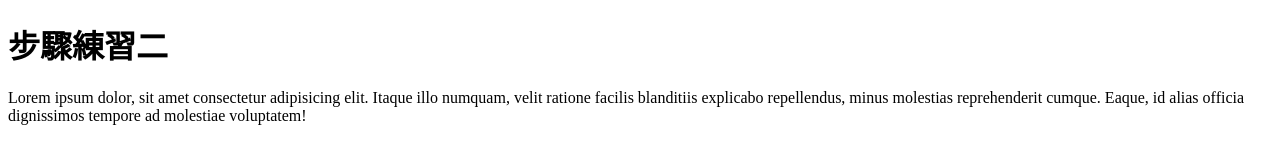
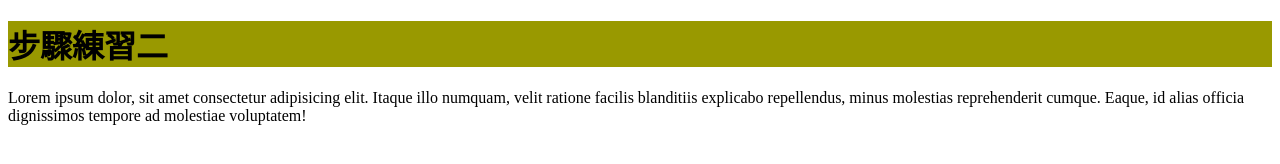
Before and after one commit to yanennnnn/week2Git, a plain HTML site: page index.html in a window 1280 px wide. Drawn offline with Linux system fonts and the light colour scheme.

Commit message:
add all.css

```diff
--- /dev/null
+++ b/all.css
@@ -0,0 +1,3 @@
+h1{
+  background-color: #990;
+}
--- a/index.html
+++ b/index.html
@@ -3,6 +3,7 @@
 <head>
   <meta charset="UTF-8">
   <meta name="viewport" content="width=device-width, initial-scale=1.0">
+  <link rel="stylesheet" href="all.css">
   <title>Document</title>
 </head>
 <body>
```
